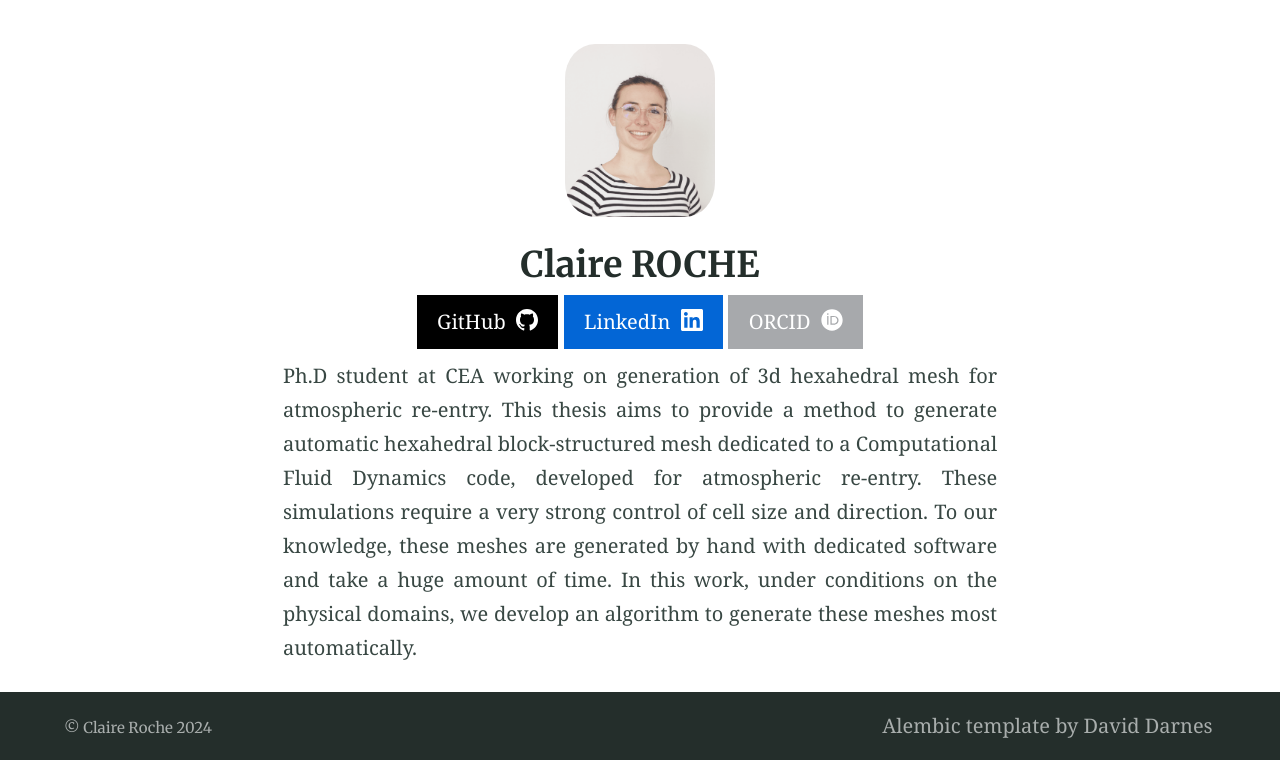
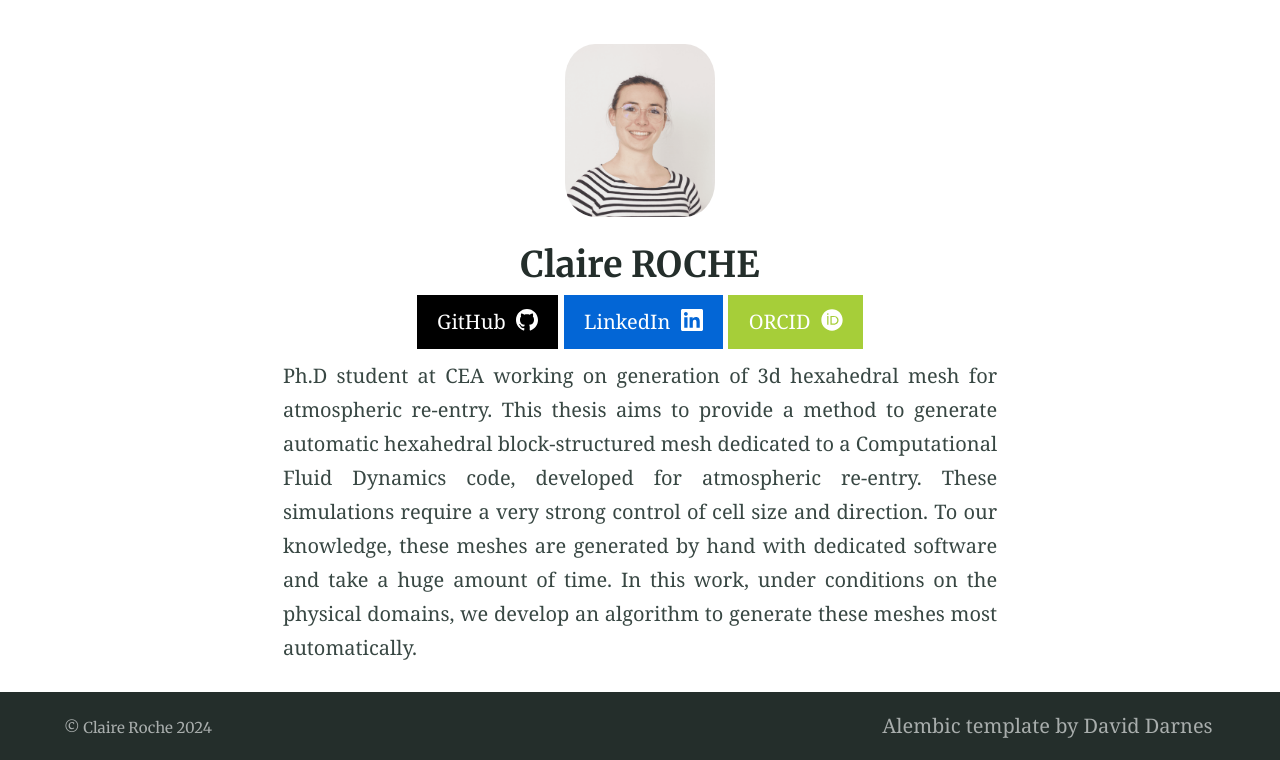
Before and after one commit to claireroche/claireroche.github.io, a Jekyll site: the page built from index.md, in a window 1280 px wide. Shown: the part 424-1184 px from the top of the page. Built offline with Jekyll 4.4.1, drawn with Linux system fonts in a browser that asks for light colours; a style sheet for code colours, icons or effects is not loaded.

Commit message:
change orcid color

```diff
--- a/index.md
+++ b/index.md
@@ -16,7 +16,7 @@ excerpt: "Ph.D student at CEA working on generation of 3d hexahedral mesh for at
 </center>
 
 <center>
-{% include button.html text="GitHub" icon="github" link="https://github.com/claireroche" color="#000000" %} {% include button.html text="LinkedIn" icon="linkedin" link="https://www.linkedin.com/in/claire-roche/" color="#0366d6" %} {% include button.html text="ORCID" icon="orcid" link="https://orcid.org/0000-0001-7763-574X" color="#a7a9ac" %}
+{% include button.html text="GitHub" icon="github" link="https://github.com/claireroche" color="#000000" %} {% include button.html text="LinkedIn" icon="linkedin" link="https://www.linkedin.com/in/claire-roche/" color="#0366d6" %} {% include button.html text="ORCID" icon="orcid" link="https://orcid.org/0000-0001-7763-574X" color="#a6ce39" %}
 </center>
 
 
```
